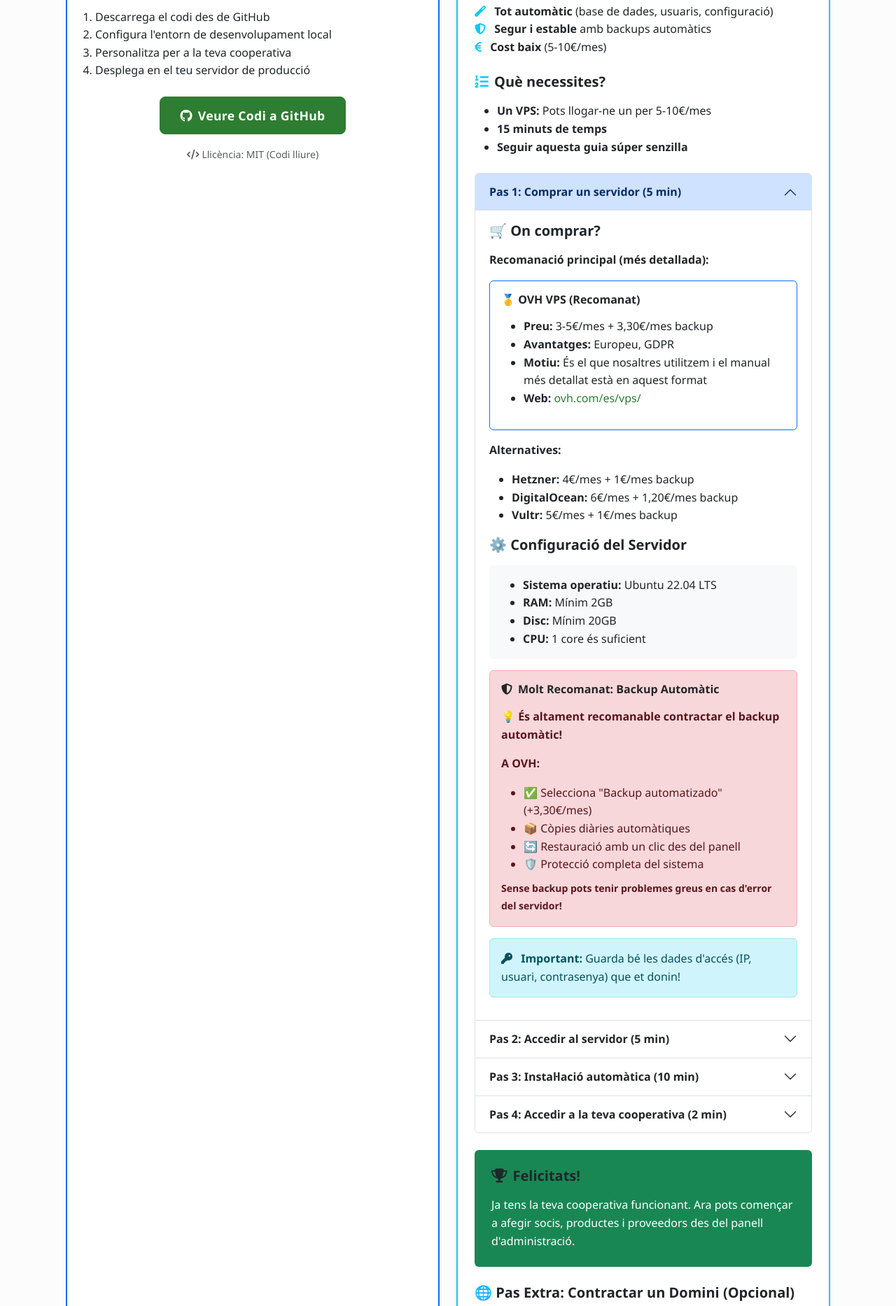
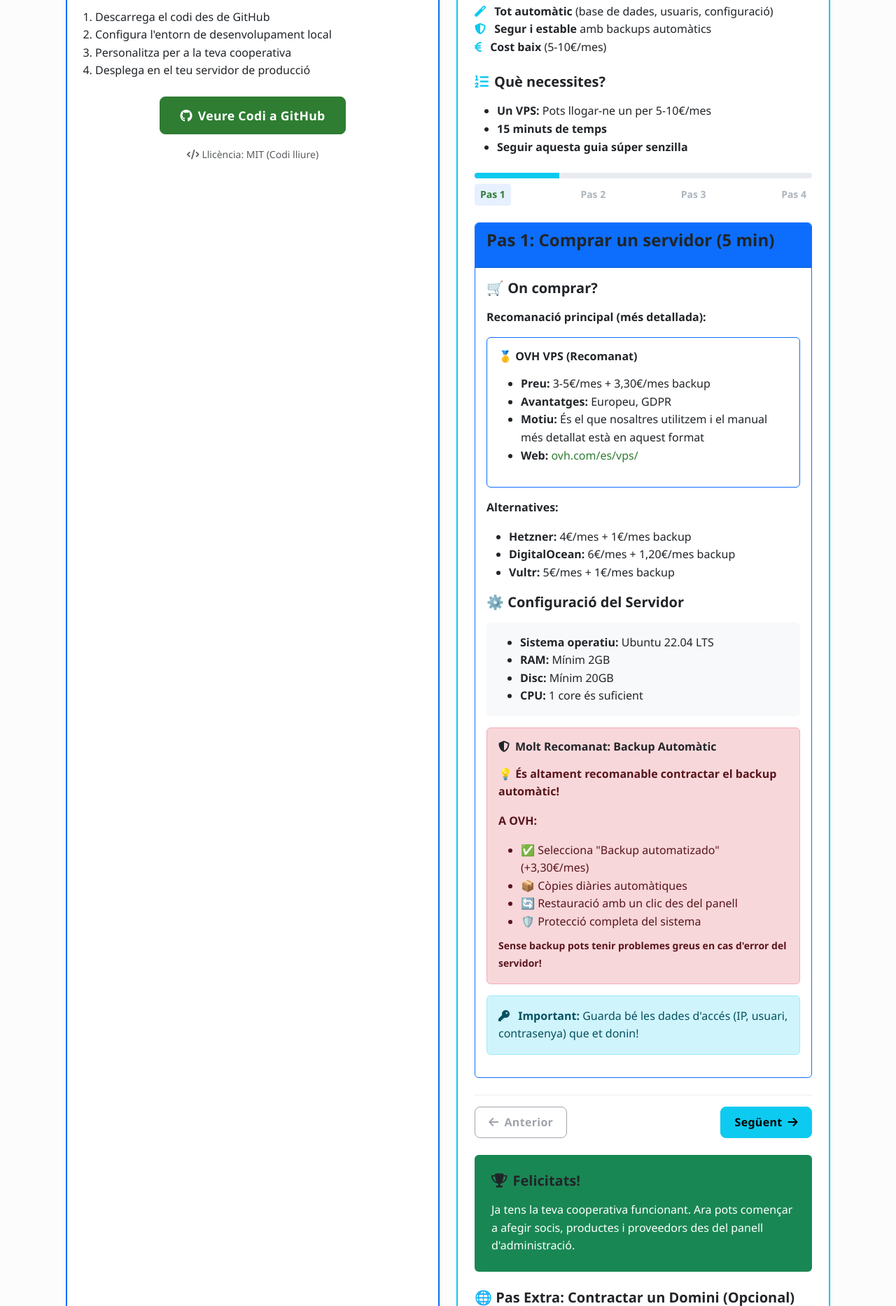
Before and after one commit to fosc19/coopconsum, a Django app: page /cooperatives/ in a window 1280 px wide. Shown: the part 2334-4201 px from the top of the page at 70% size. Run offline with Django 5.2, Linux system fonts and the light colour scheme; tables that the repository leaves empty hold one stand-in row (values such as "Sample post"); grey boxes marked "Sample" are stand-in pictures; some libraries are stand-ins or nearby versions.

Commit message:
Replace problematic accordion with wizard/stepper for Docker guide
- Replace Bootstrap accordion with step-by-step wizard interface
- Implement simple JavaScript navigation with progress indicator
- Add clean CSS styles for wizard components
- Eliminate all scroll jump issues with user-friendly navigation
- Each step shows in individual cards with Previous/Next buttons
- Visual progress bar and step indicators for better UX

```diff
--- a/static/web/css/modern.css
+++ b/static/web/css/modern.css
@@ -560,47 +560,84 @@ a:hover {
 }
 
 /* ======================================
-   ACCORDION FIXES - SOLUCIÓ MULTI-CAPA COMPLETA
+   WIZARD/STEPPER STYLES
    ====================================== */
 
-/* Prevenir scroll de focus amb outline personalitzat */
-.accordion-button:focus {
-  outline: 2px solid #0d6efd !important;
-  outline-offset: 2px !important;
-  box-shadow: none !important;
+/* Container del wizard */
+.wizard-container {
+  position: relative;
 }
 
-/* Eliminar scroll-padding i margin dels targets */
-[id^="step"] {
-  scroll-margin: 0 !important;
-  scroll-padding: 0 !important;
-  scroll-snap-align: none !important;
+/* Progress bar i indicadors */
+.wizard-progress .progress {
+  height: 8px;
+  border-radius: 4px;
 }
 
-/* Prevenir anchor points en accordions */
-.accordion-collapse {
-  anchor-name: none !important;
+.wizard-steps {
+  margin-top: 0.5rem;
 }
 
-/* Temporal: desactiva smooth scroll durant operacions */
-html.no-smooth-scroll {
-  scroll-behavior: auto !important;
+.wizard-step {
+  font-size: 0.875rem;
+  font-weight: 600;
+  color: var(--gray-500);
+  padding: 0.25rem 0.5rem;
+  border-radius: var(--border-radius-sm);
+  transition: all var(--transition-fast);
+  cursor: pointer;
 }
 
-/* Mode de bloqueig d'scroll durant animacions */
-body.accordion-animating {
-  overflow: hidden !important;
-  position: fixed !important;
-  width: 100% !important;
+.wizard-step.active {
+  color: var(--primary);
+  background-color: rgba(13, 110, 253, 0.1);
 }
 
-/* Assegurar que no hi ha scroll automàtic */
-.accordion-button {
-  scroll-margin: 0 !important;
-  scroll-padding: 0 !important;
+/* Step content */
+.wizard-step-content {
+  display: none;
+  animation: fadeInStep 0.3s ease;
 }
 
-/* Prevenir overflow anchor que pot causar scroll automàtic */
-#dockerGuide {
-  overflow-anchor: none !important;
+.wizard-step-content.active {
+  display: block;
 }
+
+/* Animació per steps */
+@keyframes fadeInStep {
+  from {
+    opacity: 0;
+    transform: translateY(10px);
+  }
+  to {
+    opacity: 1;
+    transform: translateY(0);
+  }
+}
+
+/* Navigation buttons */
+.wizard-navigation {
+  margin-top: var(--spacing-lg);
+  padding-top: var(--spacing-md);
+  border-top: 1px solid var(--gray-200);
+}
+
+.wizard-navigation .btn {
+  min-width: 120px;
+}
+
+/* Responsive wizard */
+@media (max-width: 768px) {
+  .wizard-steps {
+    font-size: 0.75rem;
+  }
+
+  .wizard-step {
+    padding: 0.2rem 0.4rem;
+  }
+
+  .wizard-navigation .btn {
+    min-width: 100px;
+    font-size: 0.875rem;
+  }
+}
--- a/static/web/js/modern.js
+++ b/static/web/js/modern.js
@@ -79,175 +79,86 @@ document.addEventListener('DOMContentLoaded', function() {
 
   createBackToTopButton();
 
-  // SOLUCIÓ COMPLETA PER L'SCROLL JUMP DELS ACCORDIONS - MULTI-CAPA
-  const accordionContainer = document.getElementById('dockerGuide');
-  if (!accordionContainer) return;
+  // WIZARD/STEPPER NAVEGACIÓ SIMPLE
+  const wizardContainer = document.getElementById('dockerWizard');
+  if (wizardContainer) {
+    let currentStep = 1;
+    const totalSteps = 4;
 
-  // Variables globals per mantenir l'estat
-  let isAccordionAnimating = false;
-  let lastKnownScrollPosition = 0;
-  let scrollLockTimeout = null;
+    // Funcions globals per la navegació
+    window.changeStep = function(direction) {
+      const newStep = currentStep + direction;
 
-  // FUNCIÓ per bloquejar l'scroll completament
-  function lockScroll() {
-    // Guarda la posició actual
-    lastKnownScrollPosition = window.pageYOffset || document.documentElement.scrollTop;
+      if (newStep >= 1 && newStep <= totalSteps) {
+        showStep(newStep);
+      }
+    };
 
-    // Mètode 1: Overflow hidden amb compensació
-    const scrollbarWidth = window.innerWidth - document.documentElement.clientWidth;
-    document.body.style.overflow = 'hidden';
-    document.body.style.paddingRight = scrollbarWidth + 'px';
+    function showStep(stepNumber) {
+      // Amaga tots els steps
+      const allSteps = wizardContainer.querySelectorAll('.wizard-step-content');
+      allSteps.forEach(step => step.classList.remove('active'));
 
-    // Mètode 2: Fixed positioning
-    document.body.style.position = 'fixed';
-    document.body.style.top = `-${lastKnownScrollPosition}px`;
-    document.body.style.width = '100%';
+      // Mostra el step actual
+      const currentStepElement = document.getElementById(`step${stepNumber}`);
+      if (currentStepElement) {
+        currentStepElement.classList.add('active');
+      }
 
-    isAccordionAnimating = true;
-  }
+      // Actualitza indicadors de progrés
+      updateProgress(stepNumber);
 
-  // FUNCIÓ per desbloquejar l'scroll
-  function unlockScroll() {
-    // Restaura els estils
-    document.body.style.overflow = '';
-    document.body.style.paddingRight = '';
-    document.body.style.position = '';
-    document.body.style.top = '';
-    document.body.style.width = '';
+      // Actualitza botons de navegació
+      updateNavigationButtons(stepNumber);
 
-    // Restaura la posició
-    window.scrollTo(0, lastKnownScrollPosition);
+      currentStep = stepNumber;
+    }
 
-    // Força la posició diverses vegades per assegurar-nos
-    let attempts = 0;
-    const forcePosition = setInterval(() => {
-      window.scrollTo(0, lastKnownScrollPosition);
-      attempts++;
-      if (attempts > 10) {
-        clearInterval(forcePosition);
-        isAccordionAnimating = false;
+    function updateProgress(stepNumber) {
+      // Actualitza barra de progrés
+      const progressBar = document.getElementById('progressBar');
+      if (progressBar) {
+        const percentage = (stepNumber / totalSteps) * 100;
+        progressBar.style.width = `${percentage}%`;
       }
-    }, 10);
-  }
 
-  // INTERCEPTA tots els clicks als botons d'accordion
-  const accordionButtons = accordionContainer.querySelectorAll('.accordion-button');
-
-  accordionButtons.forEach(button => {
-    // Elimina els event listeners existents de Bootstrap
-    const newButton = button.cloneNode(true);
-    button.parentNode.replaceChild(newButton, button);
-
-    // Afegeix el nostre handler personalitzat
-    newButton.addEventListener('click', function(e) {
-      e.preventDefault();
-      e.stopPropagation();
-
-      // Obté l'element target
-      const targetId = this.getAttribute('data-bs-target');
-      const targetElement = document.querySelector(targetId);
-
-      if (!targetElement) return;
-
-      // Bloqueja l'scroll ABANS de fer res més
-      lockScroll();
-
-      // Gestiona l'accordion manualment
-      const isCurrentlyOpen = targetElement.classList.contains('show');
-
-      // Tanca tots els altres accordions (si cal)
-      const allCollapses = accordionContainer.querySelectorAll('.accordion-collapse');
-      allCollapses.forEach(collapse => {
-        if (collapse !== targetElement && collapse.classList.contains('show')) {
-          collapse.classList.remove('show');
-          collapse.previousElementSibling.querySelector('.accordion-button').classList.add('collapsed');
-          collapse.previousElementSibling.querySelector('.accordion-button').setAttribute('aria-expanded', 'false');
+      // Actualitza indicadors de steps
+      const stepIndicators = wizardContainer.querySelectorAll('.wizard-step');
+      stepIndicators.forEach((indicator, index) => {
+        if (index + 1 <= stepNumber) {
+          indicator.classList.add('active');
+        } else {
+          indicator.classList.remove('active');
         }
       });
+    }
 
-      // Toggle l'accordion actual
-      if (isCurrentlyOpen) {
-        targetElement.classList.remove('show');
-        this.classList.add('collapsed');
-        this.setAttribute('aria-expanded', 'false');
-      } else {
-        targetElement.classList.add('show');
-        this.classList.remove('collapsed');
-        this.setAttribute('aria-expanded', 'true');
+    function updateNavigationButtons(stepNumber) {
+      const prevBtn = document.getElementById('prevBtn');
+      const nextBtn = document.getElementById('nextBtn');
+
+      if (prevBtn) {
+        prevBtn.disabled = (stepNumber === 1);
       }
 
-      // Desbloqueja l'scroll després de l'animació
-      clearTimeout(scrollLockTimeout);
-      scrollLockTimeout = setTimeout(() => {
-        unlockScroll();
-      }, 350); // Durada de l'animació de Bootstrap
-    });
-  });
-
-  // PREVENIR scroll durant l'animació
-  function preventScroll(e) {
-    if (isAccordionAnimating) {
-      e.preventDefault();
-      e.stopPropagation();
-      window.scrollTo(0, lastKnownScrollPosition);
-      return false;
-    }
-  }
-
-  // Afegeix listeners per prevenir scroll
-  window.addEventListener('scroll', preventScroll, { passive: false });
-  window.addEventListener('wheel', preventScroll, { passive: false });
-  window.addEventListener('touchmove', preventScroll, { passive: false });
-
-  // GESTIÓ DE HASH/ANCHOR LINKS
-  window.addEventListener('hashchange', function(e) {
-    if (isAccordionAnimating) {
-      e.preventDefault();
-      e.stopPropagation();
-      history.pushState("", document.title, window.location.pathname + window.location.search);
-      window.scrollTo(0, lastKnownScrollPosition);
-      return false;
-    }
-  }, true);
-
-  // OBSERVER per detectar canvis al DOM que puguin causar scroll
-  const scrollObserver = new MutationObserver(function(mutations) {
-    if (isAccordionAnimating) {
-      window.scrollTo(0, lastKnownScrollPosition);
-    }
-  });
-
-  // Observa canvis al body i html
-  scrollObserver.observe(document.body, {
-    attributes: true,
-    childList: true,
-    subtree: true,
-    attributeFilter: ['class', 'style']
-  });
-
-  // FALLBACK: Força la posició cada frame durant l'animació
-  accordionContainer.addEventListener('click', function(e) {
-    if (e.target.closest('.accordion-button')) {
-      const savedPos = window.pageYOffset;
-      let frameCount = 0;
-
-      function forceScrollPosition() {
-        if (frameCount < 60) { // ~1 segon a 60fps
-          window.scrollTo(0, savedPos);
-          frameCount++;
-          requestAnimationFrame(forceScrollPosition);
+      if (nextBtn) {
+        if (stepNumber === totalSteps) {
+          nextBtn.innerHTML = '<i class="fas fa-check me-2"></i>Finalitzar';
+          nextBtn.onclick = () => {
+            // Scroll suau fins a la secció de felicitacions
+            const congratsSection = document.querySelector('.bg-success.text-white.rounded');
+            if (congratsSection) {
+              congratsSection.scrollIntoView({ behavior: 'smooth', block: 'center' });
+            }
+          };
+        } else {
+          nextBtn.innerHTML = 'Següent<i class="fas fa-arrow-right ms-2"></i>';
+          nextBtn.onclick = () => changeStep(1);
         }
       }
+    }
 
-      requestAnimationFrame(forceScrollPosition);
-    }
-  });
-
-  // CLEAN UP quan es descarrega la pàgina
-  window.addEventListener('beforeunload', function() {
-    if (scrollObserver) {
-      scrollObserver.disconnect();
-    }
-    clearTimeout(scrollLockTimeout);
-  });
+    // Inicialitza el wizard
+    showStep(1);
+  }
 });
--- a/web/templates/web/cooperatives.html
+++ b/web/templates/web/cooperatives.html
@@ -215,16 +215,28 @@
                         </ul>
                     </div>
 
-                    <div class="accordion" id="dockerGuide">
-                        <!-- Paso 1: Comprar servidor -->
-                        <div class="accordion-item">
-                            <h2 class="accordion-header">
-                                <button class="accordion-button" type="button" data-bs-toggle="collapse" data-bs-target="#step1">
-                                    <strong>Pas 1: Comprar un servidor (5 min)</strong>
-                                </button>
-                            </h2>
-                            <div id="step1" class="accordion-collapse collapse show" data-bs-parent="#dockerGuide">
-                                <div class="accordion-body">
+                    <!-- WIZARD/STEPPER per la Guia Docker -->
+                    <div id="dockerWizard" class="wizard-container">
+                        <!-- Progress indicator -->
+                        <div class="wizard-progress mb-4">
+                            <div class="progress">
+                                <div class="progress-bar bg-info" role="progressbar" style="width: 25%" id="progressBar"></div>
+                            </div>
+                            <div class="wizard-steps d-flex justify-content-between mt-2">
+                                <span class="wizard-step active" data-step="1">Pas 1</span>
+                                <span class="wizard-step" data-step="2">Pas 2</span>
+                                <span class="wizard-step" data-step="3">Pas 3</span>
+                                <span class="wizard-step" data-step="4">Pas 4</span>
+                            </div>
+                        </div>
+
+                        <!-- Step 1: Comprar servidor -->
+                        <div class="wizard-step-content active" id="step1">
+                            <div class="card border-primary">
+                                <div class="card-header bg-primary text-white">
+                                    <h4><strong>Pas 1: Comprar un servidor (5 min)</strong></h4>
+                                </div>
+                                <div class="card-body">
                                     <h5>🛒 On comprar?</h5>
                                     <p><strong>Recomanació principal (més detallada):</strong></p>
                                     <div class="border border-primary rounded p-3 mb-3">
@@ -275,15 +287,13 @@
                             </div>
                         </div>
 
-                        <!-- Paso 2: Acceder al servidor -->
-                        <div class="accordion-item">
-                            <h2 class="accordion-header">
-                                <button class="accordion-button collapsed" type="button" data-bs-toggle="collapse" data-bs-target="#step2">
-                                    <strong>Pas 2: Accedir al servidor (5 min)</strong>
-                                </button>
-                            </h2>
-                            <div id="step2" class="accordion-collapse collapse" data-bs-parent="#dockerGuide">
-                                <div class="accordion-body">
+                        <!-- Step 2: Acceder al servidor -->
+                        <div class="wizard-step-content" id="step2">
+                            <div class="card border-info">
+                                <div class="card-header bg-info text-white">
+                                    <h4><strong>Pas 2: Accedir al servidor (5 min)</strong></h4>
+                                </div>
+                                <div class="card-body">
                                     <h5>💻 Des de Windows:</h5>
                                     <ol>
                                         <li>Descarrega <strong>PuTTY</strong> (és gratuït)</li>
@@ -308,15 +318,13 @@
                             </div>
                         </div>
 
-                        <!-- Paso 3: Instalación automática -->
-                        <div class="accordion-item">
-                            <h2 class="accordion-header">
-                                <button class="accordion-button collapsed" type="button" data-bs-toggle="collapse" data-bs-target="#step3">
-                                    <strong>Pas 3: Instal·lació automàtica (10 min)</strong>
-                                </button>
-                            </h2>
-                            <div id="step3" class="accordion-collapse collapse" data-bs-parent="#dockerGuide">
-                                <div class="accordion-body">
+                        <!-- Step 3: Instalación automática -->
+                        <div class="wizard-step-content" id="step3">
+                            <div class="card border-warning">
+                                <div class="card-header bg-warning text-dark">
+                                    <h4><strong>Pas 3: Instal·lació automàtica (10 min)</strong></h4>
+                                </div>
+                                <div class="card-body">
                                     <h5>🚀 Una sola comanda ho fa tot!</h5>
                                     <p>Copia i enganxa aquesta comanda màgica (prem Enter):</p>
 
@@ -361,15 +369,13 @@
                             </div>
                         </div>
 
-                        <!-- Paso 4: Acceso y configuración -->
-                        <div class="accordion-item">
-                            <h2 class="accordion-header">
-                                <button class="accordion-button collapsed" type="button" data-bs-toggle="collapse" data-bs-target="#step4">
-                                    <strong>Pas 4: Accedir a la teva cooperativa (2 min)</strong>
-                                </button>
-                            </h2>
-                            <div id="step4" class="accordion-collapse collapse" data-bs-parent="#dockerGuide">
-                                <div class="accordion-body">
+                        <!-- Step 4: Acceso y configuración -->
+                        <div class="wizard-step-content" id="step4">
+                            <div class="card border-success">
+                                <div class="card-header bg-success text-white">
+                                    <h4><strong>Pas 4: Accedir a la teva cooperativa (2 min)</strong></h4>
+                                </div>
+                                <div class="card-body">
                                     <div class="alert alert-success">
                                         <i class="fas fa-party-horn me-2"></i>
                                         <strong>Tot està llest!</strong> L'script automàtic ha configurat tot, incloses les tasques diàries per gestionar comandes.
@@ -405,6 +411,16 @@
                                     </ul>
                                 </div>
                             </div>
+                        </div>
+
+                        <!-- Navigation buttons -->
+                        <div class="wizard-navigation d-flex justify-content-between mt-4">
+                            <button type="button" class="btn btn-outline-secondary" id="prevBtn" onclick="changeStep(-1)" disabled>
+                                <i class="fas fa-arrow-left me-2"></i>Anterior
+                            </button>
+                            <button type="button" class="btn btn-info" id="nextBtn" onclick="changeStep(1)">
+                                Següent<i class="fas fa-arrow-right ms-2"></i>
+                            </button>
                         </div>
                     </div>
 
```
